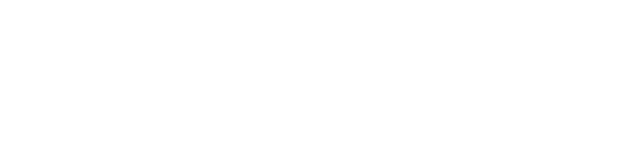
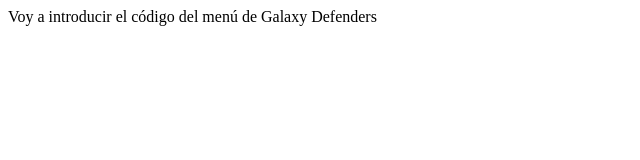
Before and after one commit to Manu-HD/galaxy-defenders--game, a plain HTML site: page index.html in a window 1280 px wide. Shown: the whole page, without its empty margins (0-640 px from the left). Drawn offline with Linux system fonts and the light colour scheme.

Commit message:
Añado el codigo del menú en index.html

```diff
--- a/index.html
+++ b/index.html
@@ -3,6 +3,6 @@
     <title>Actividad evaluable de Github</title>
   </head>
   <body>
-
+    <p>Voy a introducir el código del menú de Galaxy Defenders</p>
   </body>
 </html>
```
